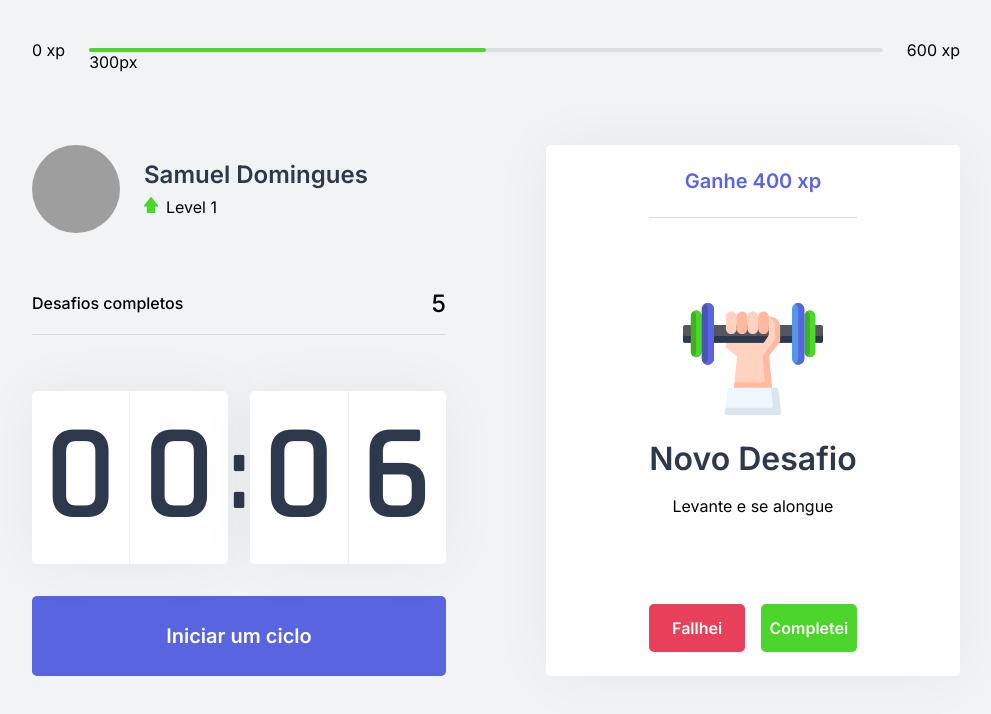
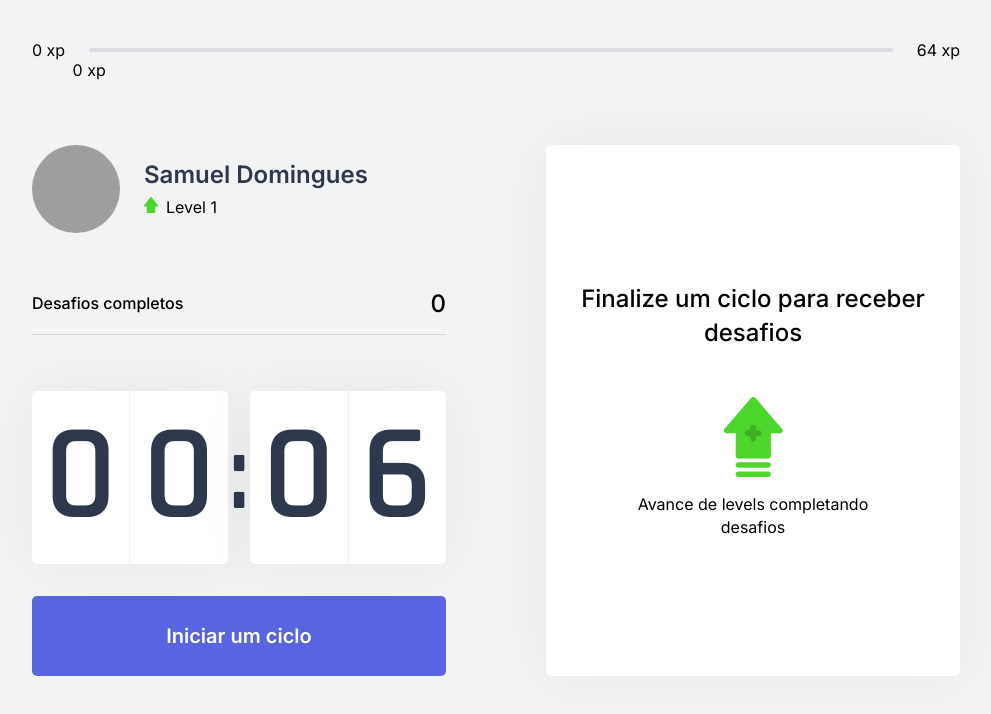
Before and after one commit to sdomingues/move-it, a Next.js app: page / in a window 1280 px wide. Shown: the top 714 px of the page, without its empty margins (144-1135 px from the left). Built offline with nearby package versions, Linux system fonts and the light colour scheme; grey boxes are pictures that could not be loaded.

Commit message:
Contexts finished

```diff
--- /dev/null
+++ b/challenges.json
@@ -0,0 +1,62 @@
+[
+  {
+    "type": "body",
+    "description": "Estique um de seus braços com a palma da mão virada para frente e puxe os dedos para cima por 10 segundos por mão.",
+    "amount": 80
+  },
+  {
+    "type": "body",
+    "description": "Estique seu braço contra o peito e puxe-o utilizando o outro braço por 10 segundos por braço.",
+    "amount": 60
+  },
+  {
+    "type": "body",
+    "description": "Puxe seu pescoço com a ajuda da mão para a direita e para a esquerda, permanecendo na posição por alguns segundos.",
+    "amount": 70
+  },
+  {
+    "type": "body",
+    "description": "Com as duas mãos na parte de trás da cabeça, leve-a para baixo, alongando a parte de trás da região.",
+    "amount": 60
+  },
+  {
+    "type": "body",
+    "description": "Cruze as pernas e desça com as mãos esticadas em direção ao chão. Repita o movimento com a outra perna na frente.",
+    "amount": 100
+  },
+  {
+    "type": "body",
+    "description": "Sentado, abra as pernas e tente encostar as palmas das mãos no chão, repita 3 vezes por 5 segundos.",
+    "amount": 80
+  },
+  {
+    "type": "body",
+    "description": "Puxe o joelho de encontro ao peito e segure, troque de perna após 10 segundos.",
+    "amount": 50
+  },
+  {
+    "type": "body",
+    "description": "Sentado, cruze uma perna e incline seu tronco à frente, troque de perna após 10 segundos.",
+    "amount": 80
+  },
+  {
+    "type": "eye",
+    "description": "Sentado, feche os olhos e cubra-os com as palmas da mão durante 2 minutos, depois abra normalmente.",
+    "amount": 90
+  },
+  {
+    "type": "eye",
+    "description": "Em algum ambiente aberto, olhe o mais longe que puder em quatro direções por 3s, mexa apenas os olhos. Repita 3 vezes.",
+    "amount": 140
+  },
+  {
+    "type": "eye",
+    "description": "Usando os polegares, massage a área abaixo das sobrancelhas em movimentos circulares por 15 segundos.",
+    "amount": 70
+  },
+  {
+    "type": "body",
+    "description": "Em pé, gire a cintura o máximo que puder para a esquerda, segure por cinco segundos. Repita para a direita.",
+    "amount": 90
+  }
+]
--- a/src/components/ChallengeBox.tsx
+++ b/src/components/ChallengeBox.tsx
@@ -1,30 +1,49 @@
+import { useContext } from "react";
+import { ChallengesContext } from "../contexts/ChallengesContext";
+import { CountdownContext } from "../contexts/CountdownContext";
+
 import styles from "../styles/components/ChallengeBox.module.css";
 
 export function ChallengeBox() {
-  const hasActiveChallenge = true;
+  const { activeChallenge, resetChallenge, completeChallenge } = useContext(ChallengesContext);
+  const { resetCountdown } = useContext(CountdownContext);
+
+  function handleChallengeSucceeded() {
+    completeChallenge();
+    resetCountdown();
+  }
+
+  function handleChallengeFailed() {
+    resetChallenge();
+    resetCountdown();
+  }
 
   return (
     <div className={styles.challengeBoxContainer}>
-      {hasActiveChallenge ? (
+      {activeChallenge ? (
         <div className={styles.challengeActive}>
-          <header>Ganhe 400 xp</header>
+          <header>Ganhe {activeChallenge.amount} xp</header>
 
           <main>
-            <img src="icons/body.svg" />
+            <img src={`icons/${activeChallenge.type}.svg`} />
             <strong>Novo Desafio</strong>
-            <p>Levante e se alongue</p>
+            <p>{activeChallenge.description}</p>
           </main>
 
           <footer>
             <button
-            type="button"
-            className={styles.challengeFailedButton}
-            >Fallhei
+              type="button"
+              className={styles.challengeFailedButton}
+              onClick={handleChallengeFailed}
+            >
+              Fallhei
             </button>
             <button
             type="button"
             className={styles.challengeSucceededButton}
-            >Completei
+            onClick={handleChallengeSucceeded}
+            >
+              Completei
             </button>
           </footer>
         </div>
--- a/src/components/CompletedChallanges.tsx
+++ b/src/components/CompletedChallanges.tsx
@@ -1,10 +1,14 @@
+import { useContext } from 'react';
+import { ChallengesContext } from '../contexts/ChallengesContext';
 import styles from '../styles/components/CompletedChallanges.module.css';
 
 export function CompletedChallanges() {
+    const { challengesCompleted } = useContext(ChallengesContext);
+
     return (
         <div className={styles.completedChallangesContainer}>
             <span>Desafios completos</span>
-            <span>5</span>
+            <span>{challengesCompleted}</span>
         </div>
     )
 }
--- a/src/components/ExperienceBar.tsx
+++ b/src/components/ExperienceBar.tsx
@@ -1,18 +1,25 @@
-import styles from '../styles/components/ExperienceBar.module.css';
-
+import { useContext } from "react";
+import { ChallengesContext } from "../contexts/ChallengesContext";
+import styles from "../styles/components/ExperienceBar.module.css";
 
 export function ExperienceBar() {
+  const { currentExperience, experienceToNextLevel } = useContext(
+    ChallengesContext
+  );
+
+  const percentToNextLevel = Math.round(currentExperience * 100) / experienceToNextLevel;
+
   return (
     <header className={styles.experienceBar}>
       <span>0 xp</span>
       <div>
-                <div style={{ width: '50%' }} />
+        <div style={{ width: `${percentToNextLevel}%` }} />
 
-                <span className={styles.currentExperiance} style={{ left: '50%' }}>
-                    300px
+        <span className={styles.currentExperience} style={{ left: `${percentToNextLevel}%` }}>
+          {currentExperience} xp
         </span>
       </div>
-            <span>600 xp</span>
+      <span>{experienceToNextLevel} xp</span>
     </header>
   );
 }
--- a/src/components/Profile.tsx
+++ b/src/components/Profile.tsx
@@ -1,6 +1,10 @@
+import { useContext } from "react";
+import { ChallengesContext } from "../contexts/ChallengesContext";
 import styles from "../styles/components/Profile.module.css";
 
 export function Profile() {
+  const { level } = useContext(ChallengesContext);
+
   return (
     <div className={styles.profileContainer}>
       <img src="https://github.com/sdomingues.png" alt="Samuel Domingues"></img>
@@ -8,7 +12,7 @@
         <strong>Samuel Domingues</strong>
         <p>
             <img src="icons/level.svg" alt="level"/>
-            Level 1
+            Level {level}
         </p>
       </div>
     </div>
--- /dev/null
+++ b/src/contexts/ChallengesContext.tsx
@@ -0,0 +1,100 @@
+import { createContext, useState, ReactNode, useEffect } from "react";
+import challenges from "../../challenges.json";
+
+interface Challenge {
+  type: "body" | "eye";
+  description: string;
+  amount: number;
+}
+
+interface ChallengestContextData {
+  level: number;
+  currentExperience: number;
+  experienceToNextLevel: number;
+  challengesCompleted: number;
+  activeChallenge: Challenge;
+  levelUp: () => void;
+  startNewChallenge: () => void;
+  resetChallenge: () => void;
+  completeChallenge: () => void;
+}
+
+export const ChallengesContext = createContext({} as ChallengestContextData);
+
+interface ChallengesProviderProps {
+  children: ReactNode;
+}
+
+export function ChallengesProvider({ children }: ChallengesProviderProps) {
+  const [level, setLevel] = useState(1);
+  const [currentExperience, setCurrentExperience] = useState(0);
+  const [challengesCompleted, setChallengesCompleted] = useState(0);
+
+  const [activeChallenge, setActiveChallenge] = useState(null);
+
+  const experienceToNextLevel = Math.pow((level + 1) * 4, 2);
+
+  useEffect(() => {
+    Notification.requestPermission();
+  }, [])
+
+  function levelUp() {
+    setLevel(level + 1);
+  }
+
+  function startNewChallenge() {
+    const randomChallengeIndex = Math.floor(Math.random() * challenges.length);
+    const challenge = challenges[randomChallengeIndex];
+
+    setActiveChallenge(challenge);
+
+    new Audio('/notification.mp3').play();
+
+    if(Notification.permission === 'granted') {
+      new Notification('Novo desafio!!!', {
+        body: `Valendo ${challenge.amount} xp!`
+      })
+    }
+  }
+
+  function resetChallenge() {
+    setActiveChallenge(null);
+  }
+
+  function completeChallenge() {
+    if(!activeChallenge){
+      return;
+    }
+
+    const { amount } = activeChallenge;
+
+    let finalExperience = currentExperience + amount;
+
+    if (finalExperience >= experienceToNextLevel) {
+      finalExperience = finalExperience - experienceToNextLevel;
+      levelUp();
+    }
+
+    setCurrentExperience(finalExperience);
+    setActiveChallenge(null);
+    setChallengesCompleted(challengesCompleted + 1);
+  }
+
+  return (
+    <ChallengesContext.Provider
+      value={{
+        level,
+        currentExperience,
+        experienceToNextLevel,
+        challengesCompleted,
+        levelUp,
+        startNewChallenge,
+        activeChallenge,
+        resetChallenge,
+        completeChallenge,
+      }}
+    >
+      {children}
+    </ChallengesContext.Provider>
+  );
+}
--- /dev/null
+++ b/src/contexts/CountdownContext.tsx
@@ -0,0 +1,65 @@
+import { createContext, ReactNode, useContext, useEffect, useState } from "react";
+import { ChallengesContext } from "./ChallengesContext";
+
+let countdownTimeout: NodeJS.Timeout;
+
+interface CountdownContextData {
+    minutes: number;
+    seconds: number;
+    hasFinished: boolean;
+    isActive: boolean;
+    startCountdown: () => void;
+    resetCountdown: () => void;
+}
+
+interface CountdownProviderProps {
+    children: ReactNode;
+  }
+
+export const CountdownContext = createContext({} as CountdownContextData);
+
+export function CountdownProvider({ children }: CountdownProviderProps) {
+    const { startNewChallenge } = useContext(ChallengesContext);
+
+    const [time, setTime] = useState(0.1 * 60);
+    const [isActive, setIsActive] = useState(false);
+    const [hasFinished, setHasFinished] = useState(false);
+
+    const minutes = Math.floor(time / 60);
+    const seconds = time % 60;
+
+    function startCountdown() {
+        setIsActive(true);
+      }
+
+      function resetCountdown() {
+        clearTimeout(countdownTimeout);
+        setIsActive(false);
+        setHasFinished(false);
+        setTime(0.1 * 60);
+      }
+
+      useEffect(() => {
+        if (isActive && time > 0) {
+          countdownTimeout = setTimeout(() => {
+            setTime(time - 1);
+          }, 1000);
+        } else if (isActive && time == 0) {
+          setHasFinished(true);
+          setIsActive(false);
+          startNewChallenge();
+        }
+      }, [isActive, time]);
+    return (
+        <CountdownContext.Provider value={{
+            minutes,
+            seconds,
+            hasFinished,
+            isActive,
+            startCountdown,
+            resetCountdown,
+        }}>
+            {children}
+        </CountdownContext.Provider>
+    )
+}
--- a/src/pages/_app.tsx
+++ b/src/pages/_app.tsx
@@ -1,8 +1,12 @@
+import { ChallengesProvider } from '../contexts/ChallengesContext'
 import '../styles/global.css'
 
-
 function MyApp({ Component, pageProps }) {
-  return <Component {...pageProps} />
+  return (
+  <ChallengesProvider>
+  <Component {...pageProps} />
+  </ChallengesProvider>
+  )
 }
 
 export default MyApp
--- a/src/pages/index.tsx
+++ b/src/pages/index.tsx
@@ -5,6 +5,7 @@
 import { CompletedChallanges } from "../components/CompletedChallanges";
 import { Countdown } from "../components/Countdown";
 import { ChallengeBox } from "../components/ChallengeBox";
+import { CountdownProvider } from "../contexts/CountdownContext";
 
 
 export default function Home() {
@@ -15,6 +16,7 @@
       </Head>
       <ExperienceBar />
 
+      <CountdownProvider>
       <section>
         <div>
             <Profile />
@@ -25,6 +27,7 @@
             <ChallengeBox />
         </div>
       </section>
+      </CountdownProvider>
     </div>
   );
 }
```
Also changed, not shown: src/components/Countdown.tsx (+11 -30 lines). Lines whose indentation alone changed are shown as unchanged.
